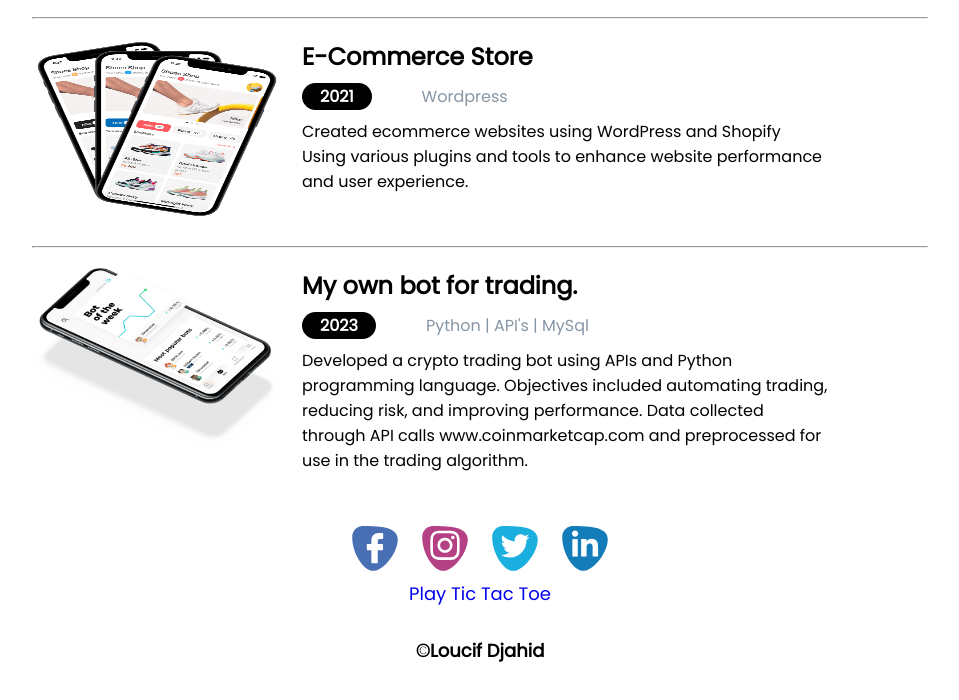
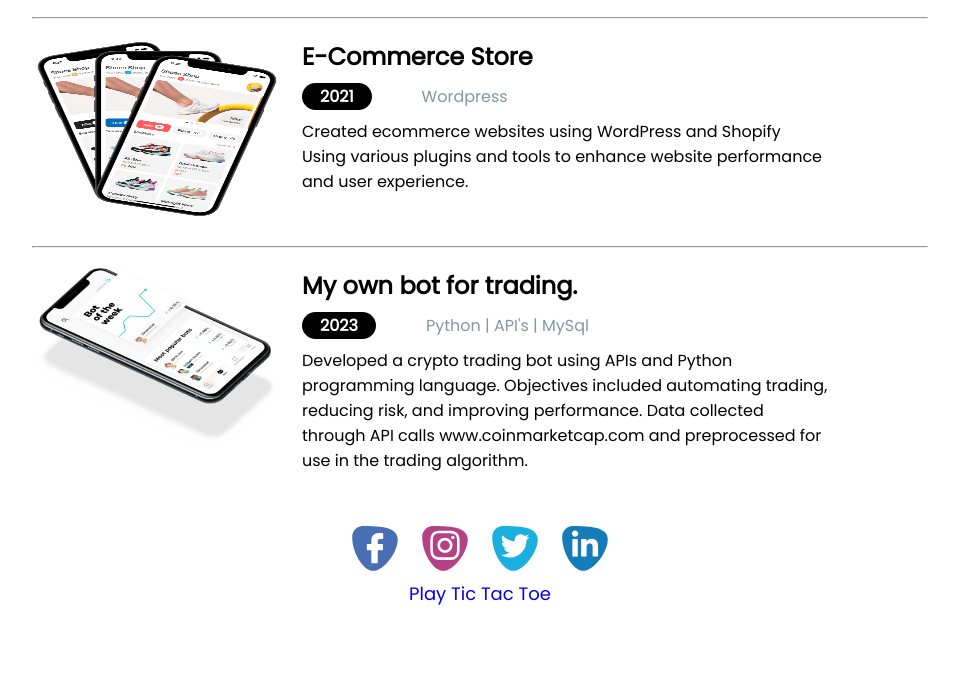
Before and after one commit to isoka17/Devoir01-3540_300261356, a plain HTML site: page index.html in a window 1280 px wide. Shown: the part 1104-1804 px from the top of the page, without its empty margins (160-1119 px from the left). Drawn offline with Linux system fonts and the light colour scheme.

Commit message:
Update index.html

```diff
--- a/index.html
+++ b/index.html
@@ -150,7 +150,7 @@
         </a>
       </div>
       <a href="https://isoka17.github.io/Devoir2_3540_300261356/">Play Tic Tac Toe</a>
-        <p><b>©Loucif Djahid</b></p>
+        <p><a href="https://isoka17.github.io/Devoir2_3540_300261356/" Play Tic Tac Toe</a></p>
     </footer>
 
   </body>
```
